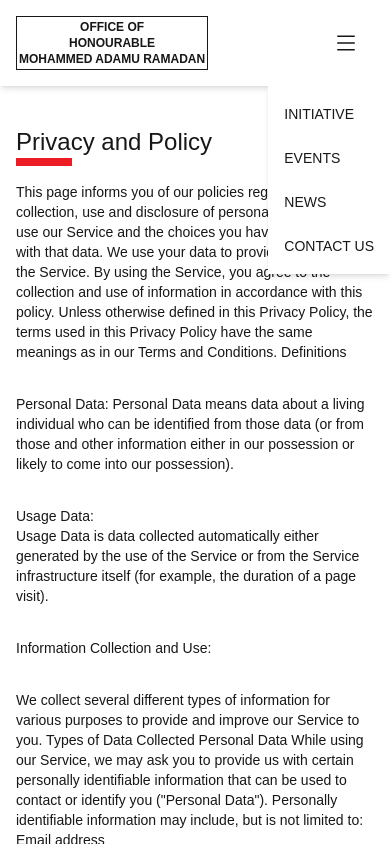
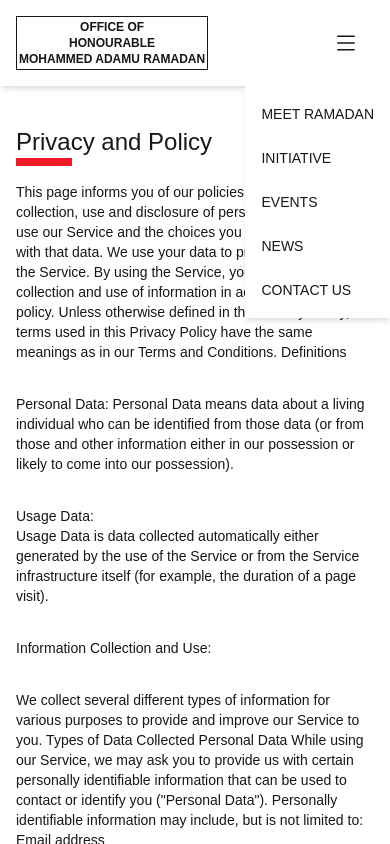
Before and after one commit to chrispydev/ramadan-personal-website, a Next.js app in the folder frontend/: page /privary-and-policy in a window 390 px wide. Both pictures are taken after a click on the button 362 px from the left and 43 px from the top of the page. Shown: the top 844 px of the page. Built offline with nearby package versions, Linux system fonts and the light colour scheme.

Commit message:
feat(file name): removed sensitive infor

```diff
--- a/frontend/app/components/nav-link.tsx
+++ b/frontend/app/components/nav-link.tsx
@@ -10,7 +10,7 @@ const NavLink: FC<NavLinkProps> = ({ href, linkName }) => {
 
   return (
     <div>
-      <Link href={href} className="font-light text-sm uppercase hover:text-primary hover:font-black ">
+      <Link scroll={false} href={href} className="font-light text-sm uppercase hover:text-primary hover:font-black ">
         {linkName}
       </Link>
     </div>
--- a/frontend/app/components/navbar.tsx
+++ b/frontend/app/components/navbar.tsx
@@ -32,18 +32,19 @@ const Navbar: FC = () => {
       </button>
       {isOpen && <>
         <ul className="lg:hidden flex flex-col justify-center items-start px-4 py-4 space-y-5 absolute z-50 top-full md:w-[20%] right-0 bg-white shadow-md">
-          <li className='hover:ml-4 transition-all duration-500'>
-            <NavLink href="/" linkName="Initiative" />
+          <li>
+            <NavLink href="/meet-ramadan" linkName="Meet Ramadan" />
           </li>
-          <li className='hover:ml-4 transition-all duration-500'>
-            <NavLink href="/" linkName="Events" />
+          <li>
+            <NavLink href="/initiative" linkName="Initiative" />
           </li>
-          <li className='hover:ml-4 transition-all duration-500'>
-            <NavLink href="/" linkName="News" />
+          <li>
+            <NavLink href="/events" linkName="Events" />
           </li>
-          <li className='hover:ml-4 transition-all duration-500'>
-            <NavLink href="/" linkName="Contact Us" />
+          <li>
+            <NavLink href="/news" linkName="News" />
           </li>
+          <NavLink href="/contact-us" linkName="Contact Us" />
         </ul>
       </>}
     </header>
--- a/frontend/app/components/volunteer.tsx
+++ b/frontend/app/components/volunteer.tsx
@@ -13,7 +13,7 @@ const Volunteer = () => {
 
   const handleSubmit = async (e: React.FormEvent) => {
     e.preventDefault();
-    setLoading(true);
+    setLoading(true)
     setMessage("");
 
     try {
@@ -41,7 +41,7 @@ const Volunteer = () => {
     }
   };
   return (
-    <section className="bg-primary text-white md:py-8 py-4 px-4 md:px-10 my-5 grid grid-cols-1 md:grid-cols-2 gap-4">
+    <section id="#volunteer" className="bg-primary text-white md:py-8 py-4 px-4 md:px-10 my-5 grid grid-cols-1 md:grid-cols-2 gap-4">
       <div className="flex flex-col justify-start items-start space-y-8 w-full mr-8">
         <h4 className="text-2xl uppercase tracking-wider">Volunteer</h4>
         <div className="flex flex-col justify-start items-start">
--- a/frontend/app/globals.css
+++ b/frontend/app/globals.css
@@ -30,6 +30,7 @@
   /* darkness level */
   background-blend-mode: multiply;
   /* blends black with image */
+  scroll-behavior: smooth;
 }
 
 .slider-bg-1 {
```
Also changed, not shown: 2 other files (tests, documents, lock files or other folders).
